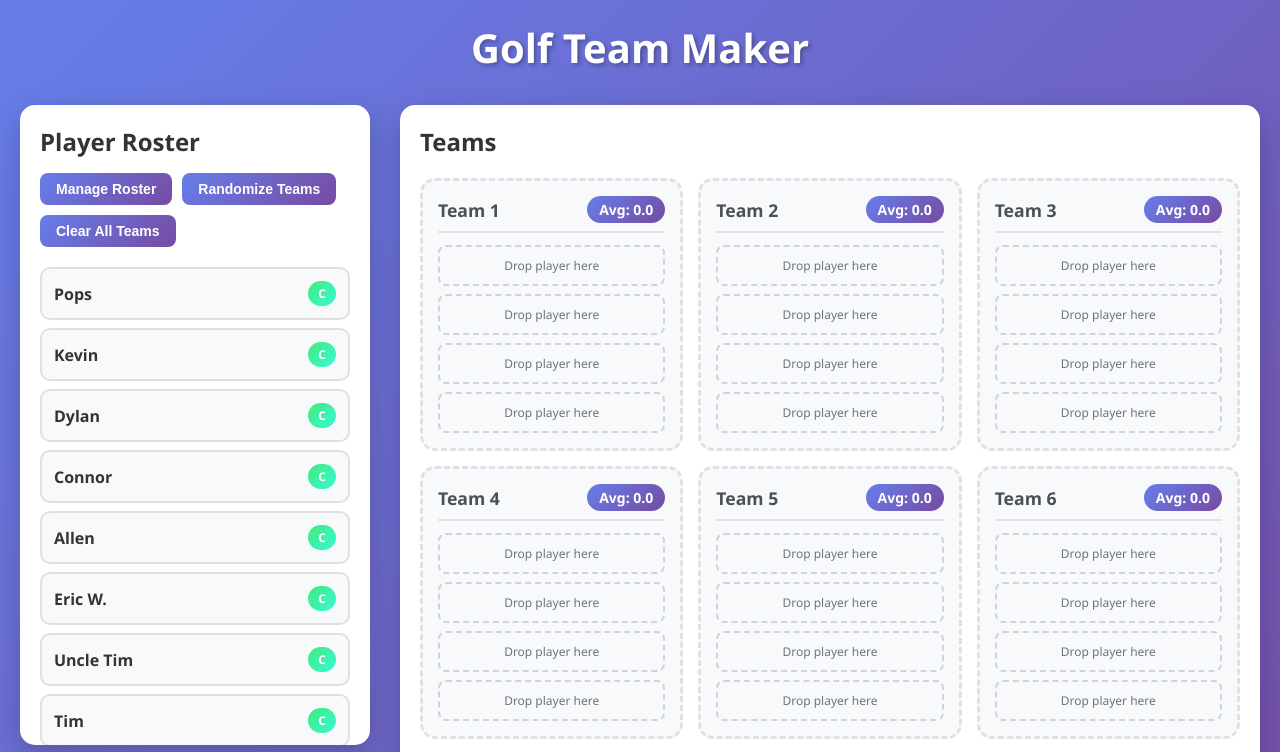
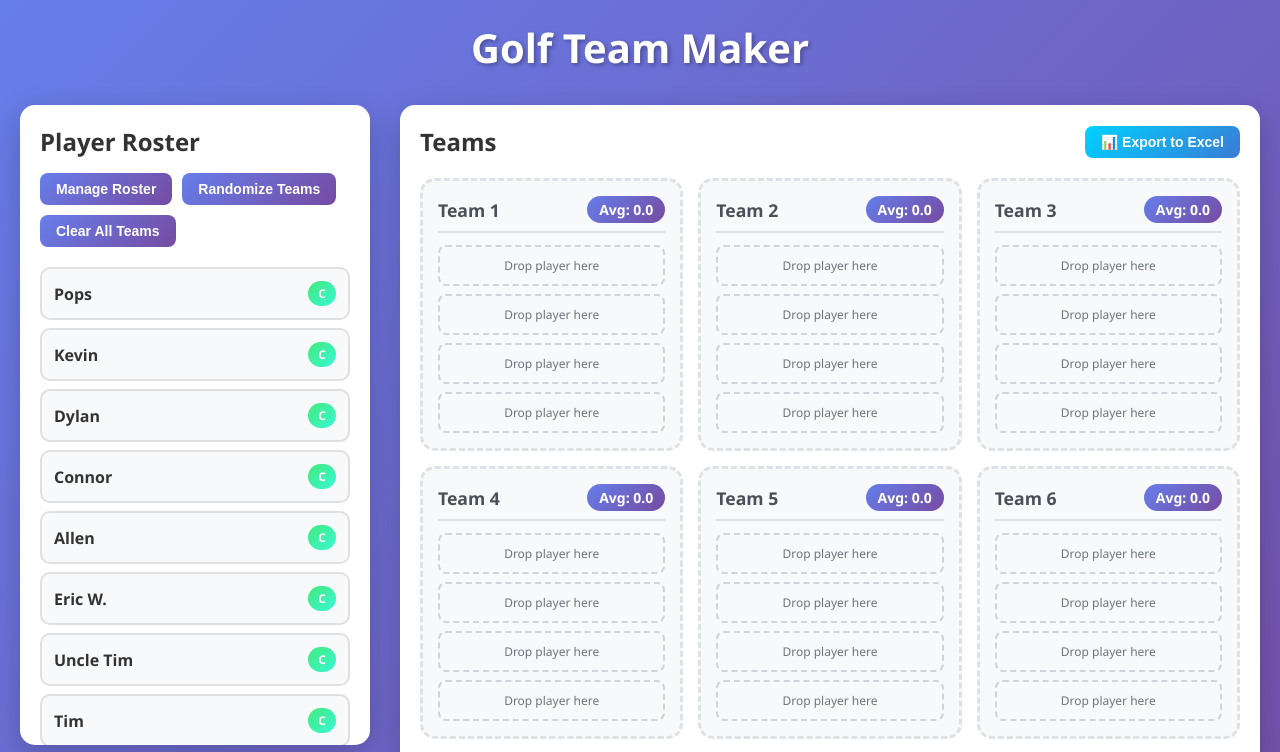
Before and after one commit to galt-tr/golf-team-maker, a React (Create React App) app: page / in a window 1280 px wide. Shown: the top 752 px of the page. Built offline with nearby package versions, Linux system fonts and the light colour scheme.

Commit message:
Add excel export

```diff
--- a/src/App.css
+++ b/src/App.css
@@ -161,10 +161,30 @@ h1 {
   box-shadow: 0 10px 30px rgba(0,0,0,0.2);
 }
 
+.teams-header {
+  display: flex;
+  justify-content: space-between;
+  align-items: center;
+  margin-bottom: 20px;
+}
+
 .teams-section h2 {
   color: #333;
-  margin-bottom: 20px;
+  margin: 0;
   font-size: 1.5rem;
+}
+
+.btn-export {
+  background: linear-gradient(135deg, #00d2ff 0%, #3a7bd5 100%);
+  display: flex;
+  align-items: center;
+  gap: 8px;
+}
+
+.btn-export:hover {
+  background: linear-gradient(135deg, #3a7bd5 0%, #00d2ff 100%);
+  transform: translateY(-2px);
+  box-shadow: 0 5px 15px rgba(0, 210, 255, 0.3);
 }
 
 .teams-grid {
--- a/src/App.tsx
+++ b/src/App.tsx
@@ -283,6 +283,69 @@ function App() {
     setPlayers(players.filter(p => p.id !== playerId));
   };
 
+  const exportToCSV = () => {
+    const ratingValues: { [key: string]: number } = {
+      'A': 4,
+      'B': 3,
+      'C': 2,
+      'D': 1
+    };
+
+    // Create CSV header
+    let csv = 'Team,Player Name,Rating,Rating Value,Captain\n';
+
+    // Add team data
+    teams.forEach(team => {
+      if (team.players.length === 0) {
+        csv += `${team.name},(empty),,,,\n`;
+      } else {
+        team.players.forEach(player => {
+          const isCaptain = team.lockedPlayers.has(player.id) ? 'Yes' : 'No';
+          csv += `${team.name},${player.name},${player.rating},${ratingValues[player.rating]},${isCaptain}\n`;
+        });
+      }
+    });
+
+    // Add summary section
+    csv += '\n\nTeam Summary\n';
+    csv += 'Team,Player Count,Average Rating,Captain Count\n';
+
+    teams.forEach(team => {
+      const playerCount = team.players.length;
+      const avgRating = playerCount > 0
+        ? (team.players.reduce((sum, p) => sum + ratingValues[p.rating], 0) / playerCount).toFixed(2)
+        : '0';
+      const captainCount = team.players.filter(p => team.lockedPlayers.has(p.id)).length;
+      csv += `${team.name},${playerCount},${avgRating},${captainCount}\n`;
+    });
+
+    // Add unassigned players section
+    const unassignedPlayers = getUnassignedPlayers();
+    if (unassignedPlayers.length > 0) {
+      csv += '\n\nUnassigned Players\n';
+      csv += 'Player Name,Rating,Rating Value\n';
+      unassignedPlayers.forEach(player => {
+        csv += `${player.name},${player.rating},${ratingValues[player.rating]}\n`;
+      });
+    }
+
+    // Create blob and download
+    const blob = new Blob([csv], { type: 'text/csv;charset=utf-8;' });
+    const link = document.createElement('a');
+    const url = URL.createObjectURL(blob);
+
+    const date = new Date();
+    const timestamp = `${date.getFullYear()}-${(date.getMonth() + 1).toString().padStart(2, '0')}-${date.getDate().toString().padStart(2, '0')}`;
+    const filename = `golf-teams-${timestamp}.csv`;
+
+    link.setAttribute('href', url);
+    link.setAttribute('download', filename);
+    link.style.visibility = 'hidden';
+    document.body.appendChild(link);
+    link.click();
+    document.body.removeChild(link);
+  };
+
   return (
     <div className="container">
       <h1>Golf Team Maker</h1>
@@ -322,7 +385,12 @@ function App() {
         </div>
 
         <div className="teams-section">
-          <h2>Teams</h2>
+          <div className="teams-header">
+            <h2>Teams</h2>
+            <button className="btn btn-export" onClick={exportToCSV}>
+              📊 Export to Excel
+            </button>
+          </div>
           <div className="teams-grid">
             {teams.map(team => (
               <TeamBox
```
